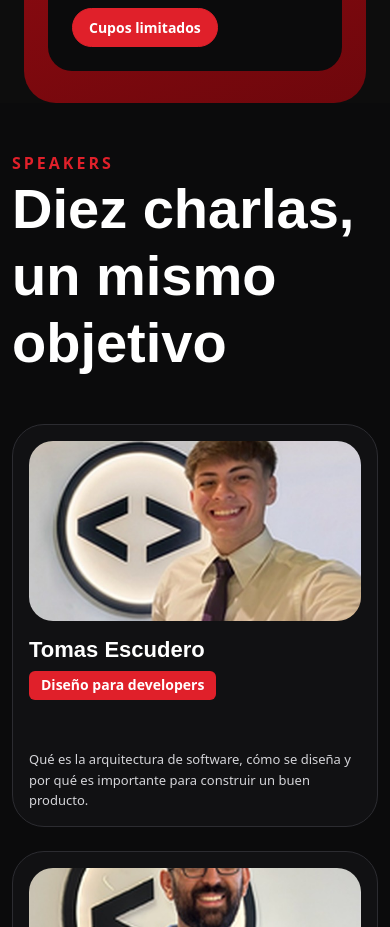
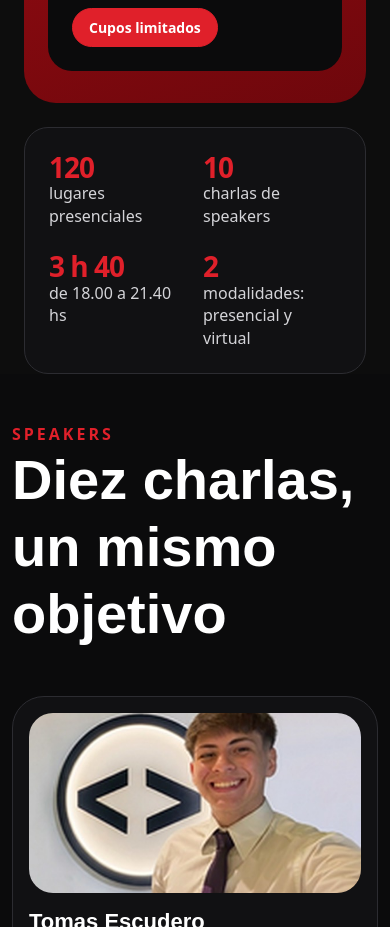
Before and after one commit to IgnacioRuizCode/intervencion-RC, a React (Vite) app: page / in a window 390 px wide. Shown: the part 1152-2079 px from the top of the page. Built offline with nearby package versions, Linux system fonts and the light colour scheme.

Commit message:
fix(hero): add second rectagle below main hero

```diff
--- a/src/components/hero/Hero.css
+++ b/src/components/hero/Hero.css
@@ -196,6 +196,38 @@
     color: var(--rc-white);
 }
 
+.blackHero {
+    width: min(1200px, 100% - 48px);
+    margin: 32px auto 0;
+    box-sizing: border-box;
+    padding: 32px 40px;
+    display: grid;
+    grid-template-columns: repeat(4, 1fr);
+    gap: 24px;
+    background-color: var(--rc-surface);
+    border: 1px solid var(--rc-border);
+    border-radius: var(--rc-radius-box);
+    font-family: var(--rc-font-family);
+}
+
+.statItem p { margin: 0; }
+
+.numbersHero {
+    color: var(--rc-red);
+    font-size: 36px;
+    font-weight: var(--rc-font-weight-semibold);
+    line-height: 1.1;
+    letter-spacing: -1px;
+    margin-bottom: 4px;
+}
+
+.textHero2 {
+    color: var(--rc-text-soft);
+    font-size: 16px;
+    line-height: 1.4;
+    max-width: 200px;
+}
+
 @media (max-width: 1199px) {
     .redBox {
         flex-direction: column;
@@ -210,6 +242,10 @@
     .textDescription { max-width: 640px; }
 
     .blackBox { padding: 32px; }
+
+    .blackHero { padding: 28px 32px; }
+
+    .numbersHero { font-size: 32px; }
 }
 
 @media (max-width: 575px) {
@@ -247,4 +283,15 @@
     .textInfLg { font-size: 26px; }
 
     .blackPill, .redPill { font-size: 14px; padding: 8px 16px; }
+
+    .blackHero {
+    grid-template-columns: repeat(2, 1fr);
+    padding: 24px;
+    gap: 24px 16px;
+    margin-top: 24px;
+    border-radius: 24px;
 }
+    .numbersHero { font-size: 28px; }
+
+    .textHero2 { max-width: none; }
+}
--- a/src/components/hero/Hero.tsx
+++ b/src/components/hero/Hero.tsx
@@ -6,6 +6,7 @@ import ticketIcon from "./../../assets/iconos/entrada.svg"
 function Hero () {
 
     return (
+        <>
         <section className="redBox">
             <div className="boxFlexLeft">
                 <div className="subTitle">
@@ -62,6 +63,25 @@ function Hero () {
                 </div>
             </div>
         </section>
+        <section className="blackHero">
+                <div className="statItem">
+                    <p className="numbersHero">120</p>
+                    <p className="textHero2">lugares presenciales</p>
+                </div>
+                <div className="statItem">
+                    <p className="numbersHero">10</p>
+                    <p className="textHero2">charlas de speakers</p>
+                </div>
+                <div className="statItem">
+                    <p className="numbersHero">3 h 40</p>
+                    <p className="textHero2">de 18.00 a 21.40 hs</p>
+                </div>
+                <div className="statItem">
+                    <p className="numbersHero">2</p>
+                    <p className="textHero2">modalidades: presencial y virtual</p>
+                </div>
+            </section>
+    </>
     )
 }
 
```
